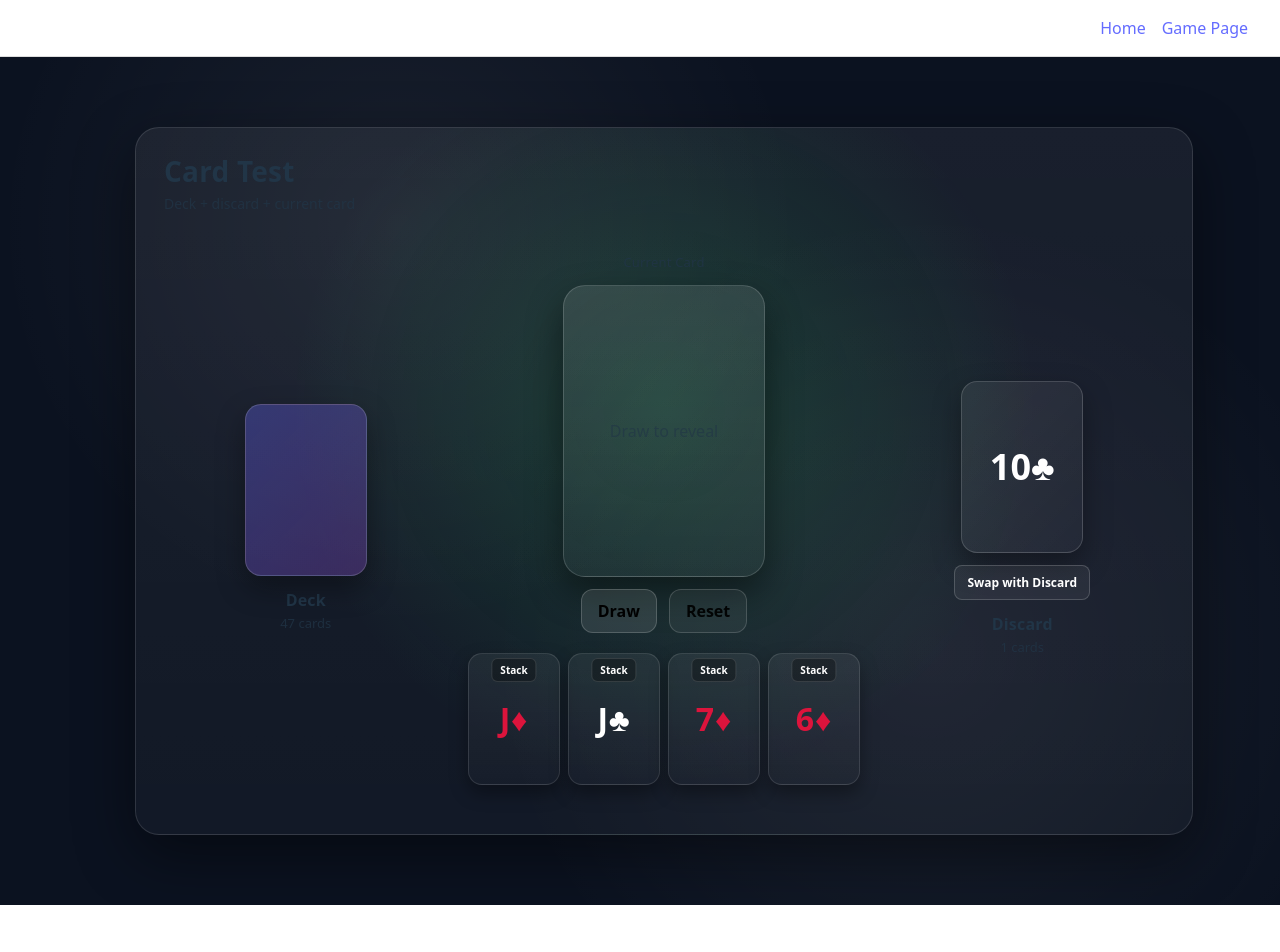
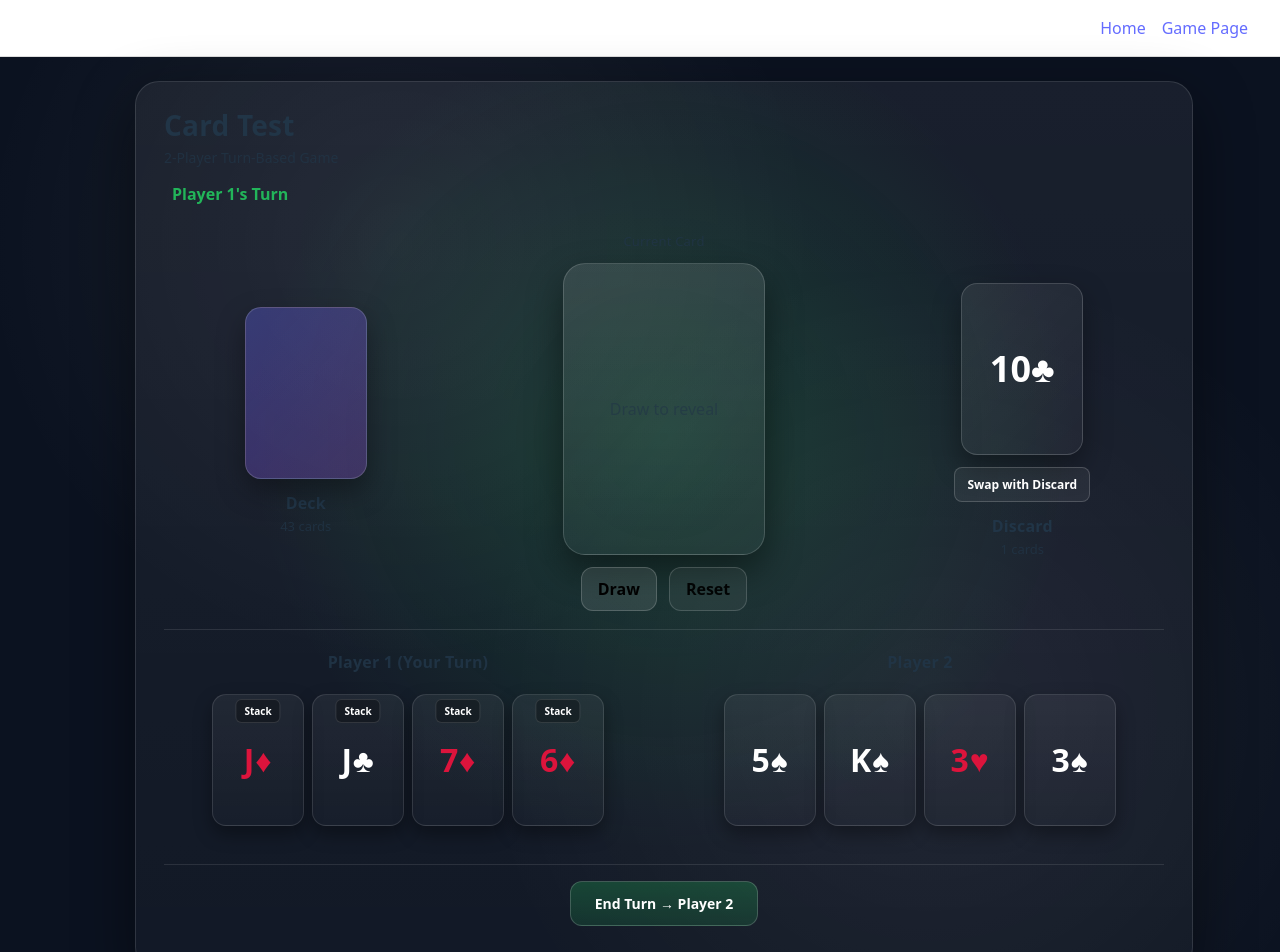
Before and after one commit to sheinhtuttunlwin/cactus-web-game, a React (Vite) app in the folder cactus-client/: page /game in a window 1280 px wide. Shown: the top 952 px of the page. Before the commit the page ends 905 px from the top, so only its background shows below. Built offline with nearby package versions, Linux system fonts and the light colour scheme.

Commit message:
Added minimal 2 player system with manual turns

```diff
--- a/cactus-client/src/pages/Game.jsx
+++ b/cactus-client/src/pages/Game.jsx
@@ -5,69 +5,87 @@ function Game () {
 
     const [deck, setDeck] = useState(() => createShuffledDeck());
     const [discardPile, setDiscardPile] = useState([]);
-    const [currentCard, setCurrentCard] = useState(null);
-    const [pendingCard, setPendingCard] = useState(null);
-    const [hand, setHand] = useState([]);
-    const [swappingWithDiscard, setSwappingWithDiscard] = useState(false);
+    const [currentPlayer, setCurrentPlayer] = useState(1); // 1 or 2
+    const [players, setPlayers] = useState({
+      1: { hand: [], pendingCard: null, swappingWithDiscard: false },
+      2: { hand: [], pendingCard: null, swappingWithDiscard: false },
+    });
 
-    // Deal 4 cards at the start of the game and put one card in discard pile
+    // Deal 4 cards to each player at game start and put one card in discard pile
     useEffect(() => {
       const fresh = createShuffledDeck();
 
       const firstDiscardCard = fresh.pop();
-      const initialHand = [];
+      const player1Hand = [];
+      const player2Hand = [];
+
       for (let i = 0; i < 4 && fresh.length > 0; i++) {
-        initialHand.push(fresh.pop());
+        player1Hand.push(fresh.pop());
+      }
+      for (let i = 0; i < 4 && fresh.length > 0; i++) {
+        player2Hand.push(fresh.pop());
       }
 
       setDeck(fresh);
       setDiscardPile(firstDiscardCard ? [firstDiscardCard] : []);
-      setHand(initialHand);
-      setCurrentCard(null);
-      setPendingCard(null);
-      setSwappingWithDiscard(false);
+      setPlayers({
+        1: { hand: player1Hand, pendingCard: null, swappingWithDiscard: false },
+        2: { hand: player2Hand, pendingCard: null, swappingWithDiscard: false },
+      });
+      setCurrentPlayer(1);
     }, []);
 
     // If a card is drawn, cancel discard-swap mode to avoid invalid state combinations
     useEffect(() => {
-      if (pendingCard) setSwappingWithDiscard(false);
-    }, [pendingCard]);
+      if (players[currentPlayer].pendingCard) {
+        setPlayers((prev) => ({
+          ...prev,
+          [currentPlayer]: { ...prev[currentPlayer], swappingWithDiscard: false },
+        }));
+      }
+    }, [players[currentPlayer].pendingCard, currentPlayer]);
 
     const handleDraw = () => {
-      if (deck.length === 0 || pendingCard) return;
+      if (deck.length === 0 || players[currentPlayer].pendingCard) return;
       const newDeck = [...deck];
       const drawnCard = newDeck.pop();
       setDeck(newDeck);
-      setPendingCard(drawnCard);
-      // clear the current card display when drawing
-      setCurrentCard(null);
+      setPlayers((prev) => ({
+        ...prev,
+        [currentPlayer]: { ...prev[currentPlayer], pendingCard: drawnCard },
+      }));
     };
 
     const handleDiscardPending = () => {
+      const pendingCard = players[currentPlayer].pendingCard;
       if (!pendingCard) return;
       setDiscardPile((prev) => [...prev, pendingCard]);
-      // do not show the discarded card as the current card
-      setCurrentCard(null);
-      setPendingCard(null);
+      setPlayers((prev) => ({
+        ...prev,
+        [currentPlayer]: { ...prev[currentPlayer], pendingCard: null },
+      }));
     };
 
     const handleSwapWith = (index) => {
+      const pendingCard = players[currentPlayer].pendingCard;
       if (!pendingCard) return;
 
-      const replaced = hand[index];
-      const newHand = [...hand];
-      newHand[index] = pendingCard;
-
-      setHand(newHand);
+      const replaced = players[currentPlayer].hand[index];
+      setPlayers((prev) => {
+        const newHand = [...prev[currentPlayer].hand];
+        newHand[index] = pendingCard;
+        return {
+          ...prev,
+          [currentPlayer]: { ...prev[currentPlayer], hand: newHand, pendingCard: null },
+        };
+      });
       setDiscardPile((prev) => [...prev, replaced]);
-      setPendingCard(null);
-      setCurrentCard(null);
     };
 
 
     const handleStack = (index) => {
       const lastDiscardedCard = discardPile.length > 0 ? discardPile[discardPile.length - 1] : null;
-      const handCard = hand[index];
+      const handCard = players[currentPlayer].hand[index];
 
       if (!lastDiscardedCard) {
         alert("No card to stack on (discard pile is empty)");
@@ -75,14 +93,20 @@ function Game () {
       }
 
       // Guard: must always have at least 1 card in hand
-      if (hand.length === 1) {
+      if (players[currentPlayer].hand.length === 1) {
         alert("You must keep at least 1 card in your hand");
         return;
       }
 
       if (handCard.rank === lastDiscardedCard.rank) {
         // ranks match, discard the hand card
-        setHand((prev) => prev.filter((_, i) => i !== index));
+        setPlayers((prev) => ({
+          ...prev,
+          [currentPlayer]: {
+            ...prev[currentPlayer],
+            hand: prev[currentPlayer].hand.filter((_, i) => i !== index),
+          },
+        }));
         setDiscardPile((prev) => [...prev, handCard]);
       } else {
         // ranks don't match, add 2 cards from deck to hand as penalty
@@ -93,43 +117,58 @@ function Game () {
           cardsToAdd.push(newDeck.pop());
         }
         setDeck(newDeck);
-        setHand((prev) => [...prev, ...cardsToAdd]);
+        setPlayers((prev) => ({
+          ...prev,
+          [currentPlayer]: {
+            ...prev[currentPlayer],
+            hand: [...prev[currentPlayer].hand, ...cardsToAdd],
+          },
+        }));
       }
     };
 
     const handleSwapWithDiscard = (index) => {
       const lastDiscardedCard = discardPile[discardPile.length - 1];
-      const handCard = hand[index];
+      const handCard = players[currentPlayer].hand[index];
 
       // Swap: hand card goes to discard, discard card goes to hand
-      const newHand = [...hand];
-      newHand[index] = lastDiscardedCard;
-      setHand(newHand);
+      setPlayers((prev) => {
+        const newHand = [...prev[currentPlayer].hand];
+        newHand[index] = lastDiscardedCard;
+        return {
+          ...prev,
+          [currentPlayer]: { ...prev[currentPlayer], hand: newHand, swappingWithDiscard: false },
+        };
+      });
 
       setDiscardPile((prev) => {
         const newPile = [...prev];
         newPile[newPile.length - 1] = handCard;
         return newPile;
       });
-
-      setSwappingWithDiscard(false);
     };
 
     const handleResetDeck = () => {
       const fresh = createShuffledDeck();
 
       const firstDiscardCard = fresh.pop();
-      const initialHand = [];
+      const player1Hand = [];
+      const player2Hand = [];
+
       for (let i = 0; i < 4 && fresh.length > 0; i++) {
-        initialHand.push(fresh.pop());
+        player1Hand.push(fresh.pop());
+      }
+      for (let i = 0; i < 4 && fresh.length > 0; i++) {
+        player2Hand.push(fresh.pop());
       }
 
       setDeck(fresh);
-      setHand(initialHand);
+      setPlayers({
+        1: { hand: player1Hand, pendingCard: null, swappingWithDiscard: false },
+        2: { hand: player2Hand, pendingCard: null, swappingWithDiscard: false },
+      });
       setDiscardPile(firstDiscardCard ? [firstDiscardCard] : []);
-      setCurrentCard(null);
-      setPendingCard(null);
-      setSwappingWithDiscard(false);
+      setCurrentPlayer(1);
     };
 
     const actionButtonStyle = (baseStyle, disabled) => ({
@@ -138,12 +177,17 @@ function Game () {
       cursor: disabled ? "not-allowed" : "pointer",
     });
 
+    const switchTurn = () => {
+      setCurrentPlayer(currentPlayer === 1 ? 2 : 1);
+    };
+
     return (
         <div style={styles.page}>
             <div style={styles.table}>
             <header style={styles.header}>
                 <h1 style={styles.title}>Card Test</h1>
-                <p style={styles.subtitle}>Deck + discard + current card</p>
+                <p style={styles.subtitle}>2-Player Turn-Based Game</p>
+                <p style={styles.turnIndicator}>Player {currentPlayer}'s Turn</p>
             </header>
 
             <div style={styles.centerArea}>
@@ -161,25 +205,15 @@ function Game () {
                 <div style={styles.currentLabel}>Current Card</div>
 
                 <div style={styles.cardFace}>
-                  {pendingCard ? (
+                  {players[currentPlayer].pendingCard ? (
                   <div
                     style={{
                     ...styles.cardText,
-                    color: pendingCard.color === "red" ? "crimson" : "white",
+                    color: players[currentPlayer].pendingCard.color === "red" ? "crimson" : "white",
                     }}
                   >
-                    {pendingCard.rank}
-                    {pendingCard.suit}
-                  </div>
-                  ) : currentCard ? (
-                  <div
-                    style={{
-                    ...styles.cardText,
-                    color: currentCard.color === "red" ? "crimson" : "white",
-                    }}
-                  >
-                    {currentCard.rank}
-                    {currentCard.suit}
+                    {players[currentPlayer].pendingCard.rank}
+                    {players[currentPlayer].pendingCard.suit}
                   </div>
                   ) : (
                   <div style={styles.cardPlaceholder}>Draw to reveal</div>
@@ -188,15 +222,15 @@ function Game () {
 
                 <div style={styles.controls}>
                     <button
-                      style={actionButtonStyle(styles.button, deck.length === 0 || !!pendingCard || swappingWithDiscard)}
+                      style={actionButtonStyle(styles.button, deck.length === 0 || !!players[currentPlayer].pendingCard || players[currentPlayer].swappingWithDiscard)}
                       onClick={handleDraw}
-                      disabled={deck.length === 0 || !!pendingCard || swappingWithDiscard}
+                      disabled={deck.length === 0 || !!players[currentPlayer].pendingCard || players[currentPlayer].swappingWithDiscard}
                       title={
-                        swappingWithDiscard
+                        players[currentPlayer].swappingWithDiscard
                           ? "Cancel swap with discard first"
                           : deck.length === 0
                           ? "Deck is empty"
-                          : pendingCard
+                          : players[currentPlayer].pendingCard
                           ? "Resolve drawn card first"
                           : "Draw a card"
                       }
@@ -208,62 +242,11 @@ function Game () {
                     Reset
                     </button>
 
-                    {pendingCard ? (
+                    {players[currentPlayer].pendingCard ? (
                       <button style={styles.button} onClick={handleDiscardPending} title="Discard drawn card">
                         Discard
                       </button>
                     ) : null}
-                </div>
-                {/* Player hand */}
-                <div style={styles.handContainer}>
-                  {hand.length > 0 ? (
-                    <>
-                        <div style={hand.length < 4 ? styles.miniHandFlex : styles.miniHand}>
-                          {hand.map((card, idx) => (
-                            <div key={card.id} style={styles.miniCardWrapper}>
-                              <div style={styles.miniCard}>
-                                <button
-                                  style={actionButtonStyle(styles.stackButton, !!pendingCard || swappingWithDiscard)}
-                                  onClick={() => handleStack(idx)}
-                                  disabled={!!pendingCard || swappingWithDiscard}
-                                  title={
-                                    swappingWithDiscard
-                                      ? "Cancel swap with discard first"
-                                      : pendingCard
-                                      ? "Resolve drawn card first"
-                                      : "Stack this card"
-                                  }
-                                >
-                                  Stack
-                                </button>
-
-                                <div
-                                  style={{
-                                    ...styles.miniCardText,
-                                    color: card.color === "red" ? "crimson" : "white",
-                                  }}
-                                >
-                                  {card.rank}
-                                  {card.suit}
-                                </div>
-                              </div>
-                              {pendingCard ? (
-                                <button style={styles.swapSmall} onClick={() => handleSwapWith(idx)}>
-                                  Swap
-                                </button>
-                              ) : null}
-                              {swappingWithDiscard ? (
-                                <button style={styles.swapSmall} onClick={() => handleSwapWithDiscard(idx)}>
-                                  Swap with Discard
-                                </button>
-                              ) : null}
-                            </div>
-                          ))}
-                        </div>
-                    </>
-                  ) : (
-                    <div style={styles.cardPlaceholder}>No cards in hand</div>
-                  )}
                 </div>
                 </div>
 
@@ -290,12 +273,15 @@ function Game () {
 
                 {discardPile.length > 0 ? (
                   <button
-                    style={actionButtonStyle(styles.swapDiscardButton, !!pendingCard)}
-                    onClick={() => setSwappingWithDiscard(!swappingWithDiscard)}
-                    disabled={!!pendingCard}
-                    title={pendingCard ? "Resolve drawn card first" : "Swap a hand card with the top discard card"}
+                    style={actionButtonStyle(styles.swapDiscardButton, !!players[currentPlayer].pendingCard)}
+                    onClick={() => setPlayers((prev) => ({
+                      ...prev,
+                      [currentPlayer]: { ...prev[currentPlayer], swappingWithDiscard: !prev[currentPlayer].swappingWithDiscard }
+                    }))}
+                    disabled={!!players[currentPlayer].pendingCard}
+                    title={players[currentPlayer].pendingCard ? "Resolve drawn card first" : "Swap a hand card with the top discard card"}
                   >
-                    {swappingWithDiscard ? "Cancel" : "Swap with Discard"}
+                    {players[currentPlayer].swappingWithDiscard ? "Cancel" : "Swap with Discard"}
                   </button>
 
                 ) : null}
@@ -304,6 +290,122 @@ function Game () {
                     <div style={styles.pileCount}>{discardPile.length} cards</div>
                 </div>
                 </div>
+            </div>
+
+            {/* Player hands section */}
+            <div style={styles.playersSection}>
+              <div style={styles.playerColumn}>
+                <div style={styles.playerLabel}>Player 1{currentPlayer === 1 ? " (Your Turn)" : ""}</div>
+                <div style={styles.handContainer}>
+                  {players[1].hand.length > 0 ? (
+                    <div style={players[1].hand.length < 4 ? styles.miniHandFlex : styles.miniHand}>
+                      {players[1].hand.map((card, idx) => (
+                        <div key={card.id} style={styles.miniCardWrapper}>
+                          <div style={styles.miniCard}>
+                            {currentPlayer === 1 && (
+                              <button
+                                style={actionButtonStyle(styles.stackButton, !!players[1].pendingCard || players[1].swappingWithDiscard)}
+                                onClick={() => handleStack(idx)}
+                                disabled={!!players[1].pendingCard || players[1].swappingWithDiscard}
+                                title={
+                                  players[1].swappingWithDiscard
+                                    ? "Cancel swap with discard first"
+                                    : players[1].pendingCard
+                                    ? "Resolve drawn card first"
+                                    : "Stack this card"
+                                }
+                              >
+                                Stack
+                              </button>
+                            )}
+                            <div
+                              style={{
+                                ...styles.miniCardText,
+                                color: card.color === "red" ? "crimson" : "white",
+                              }}
+                            >
+                              {card.rank}
+                              {card.suit}
+                            </div>
+                          </div>
+                          {currentPlayer === 1 && players[1].pendingCard ? (
+                            <button style={styles.swapSmall} onClick={() => handleSwapWith(idx)}>
+                              Swap
+                            </button>
+                          ) : null}
+                          {currentPlayer === 1 && players[1].swappingWithDiscard ? (
+                            <button style={styles.swapSmall} onClick={() => handleSwapWithDiscard(idx)}>
+                              Swap with Discard
+                            </button>
+                          ) : null}
+                        </div>
+                      ))}
+                    </div>
+                  ) : (
+                    <div style={styles.cardPlaceholder}>No cards in hand</div>
+                  )}
+                </div>
+              </div>
+
+              <div style={styles.playerColumn}>
+                <div style={styles.playerLabel}>Player 2{currentPlayer === 2 ? " (Your Turn)" : ""}</div>
+                <div style={styles.handContainer}>
+                  {players[2].hand.length > 0 ? (
+                    <div style={players[2].hand.length < 4 ? styles.miniHandFlex : styles.miniHand}>
+                      {players[2].hand.map((card, idx) => (
+                        <div key={card.id} style={styles.miniCardWrapper}>
+                          <div style={styles.miniCard}>
+                            {currentPlayer === 2 && (
+                              <button
+                                style={actionButtonStyle(styles.stackButton, !!players[2].pendingCard || players[2].swappingWithDiscard)}
+                                onClick={() => handleStack(idx)}
+                                disabled={!!players[2].pendingCard || players[2].swappingWithDiscard}
+                                title={
+                                  players[2].swappingWithDiscard
+                                    ? "Cancel swap with discard first"
+                                    : players[2].pendingCard
+                                    ? "Resolve drawn card first"
+                                    : "Stack this card"
+                                }
+                              >
+                                Stack
+                              </button>
+                            )}
+                            <div
+                              style={{
+                                ...styles.miniCardText,
+                                color: card.color === "red" ? "crimson" : "white",
+                              }}
+                            >
+                              {card.rank}
+                              {card.suit}
+                            </div>
+                          </div>
+                          {currentPlayer === 2 && players[2].pendingCard ? (
+                            <button style={styles.swapSmall} onClick={() => handleSwapWith(idx)}>
+                              Swap
+                            </button>
+                          ) : null}
+                          {currentPlayer === 2 && players[2].swappingWithDiscard ? (
+                            <button style={styles.swapSmall} onClick={() => handleSwapWithDiscard(idx)}>
+                              Swap with Discard
+                            </button>
+                          ) : null}
+                        </div>
+                      ))}
+                    </div>
+                  ) : (
+                    <div style={styles.cardPlaceholder}>No cards in hand</div>
+                  )}
+                </div>
+              </div>
+            </div>
+
+            {/* End Turn button */}
+            <div style={styles.endTurnContainer}>
+              <button style={styles.endTurnButton} onClick={switchTurn}>
+                End Turn → Player {currentPlayer === 1 ? 2 : 1}
+              </button>
             </div>
             </div>
         </div>
@@ -354,6 +456,13 @@ const styles = {
     margin: 0,
     opacity: 0.75,
     fontSize: 14,
+  },
+
+  turnIndicator: {
+    margin: 8,
+    fontSize: 16,
+    fontWeight: 700,
+    color: "rgba(34, 197, 94, 0.9)",
   },
 
   centerArea: {
@@ -566,4 +675,45 @@ const styles = {
     cursor: "pointer",
     fontWeight: 700,
   },
+
+  playersSection: {
+    display: "grid",
+    gridTemplateColumns: "1fr 1fr",
+    gap: 24,
+    padding: "20px 0",
+    borderTop: "1px solid rgba(255,255,255,0.1)",
+  },
+
+  playerColumn: {
+    display: "flex",
+    flexDirection: "column",
+    gap: 12,
+    alignItems: "center",
+  },
+
+  playerLabel: {
+    fontSize: 16,
+    fontWeight: 700,
+    letterSpacing: 0.2,
+    opacity: 0.9,
+  },
+
+  endTurnContainer: {
+    display: "flex",
+    justifyContent: "center",
+    padding: "16px 0",
+    borderTop: "1px solid rgba(255,255,255,0.1)",
+  },
+
+  endTurnButton: {
+    padding: "12px 24px",
+    fontSize: 14,
+    fontWeight: 700,
+    borderRadius: 12,
+    border: "1px solid rgba(255,255,255,0.18)",
+    background: "linear-gradient(180deg, rgba(34, 197, 94, 0.25), rgba(34, 197, 94, 0.15))",
+    color: "white",
+    cursor: "pointer",
+    transition: "all 0.2s ease",
+  },
 };
```
